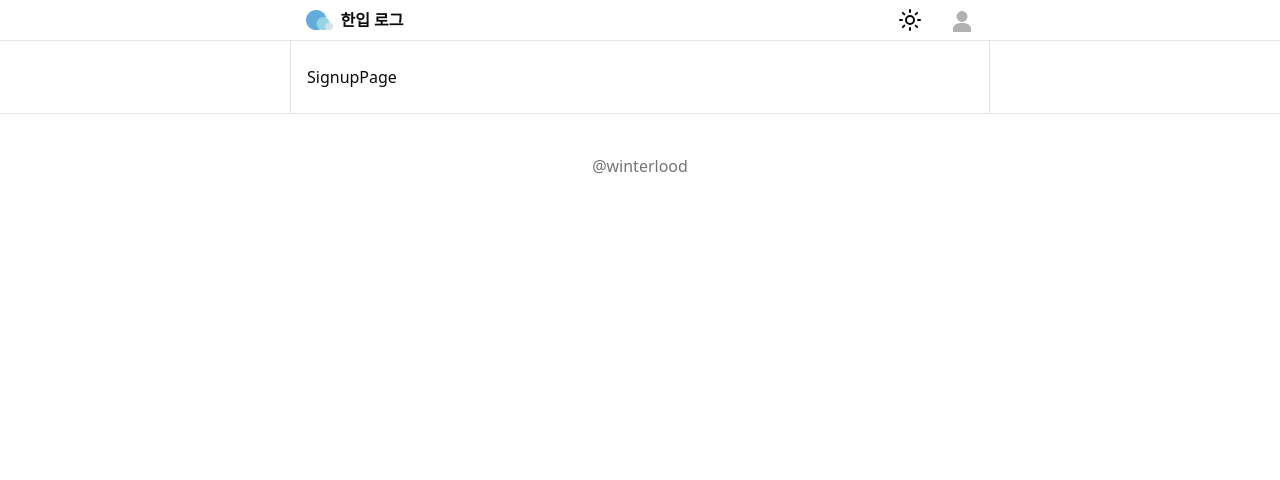
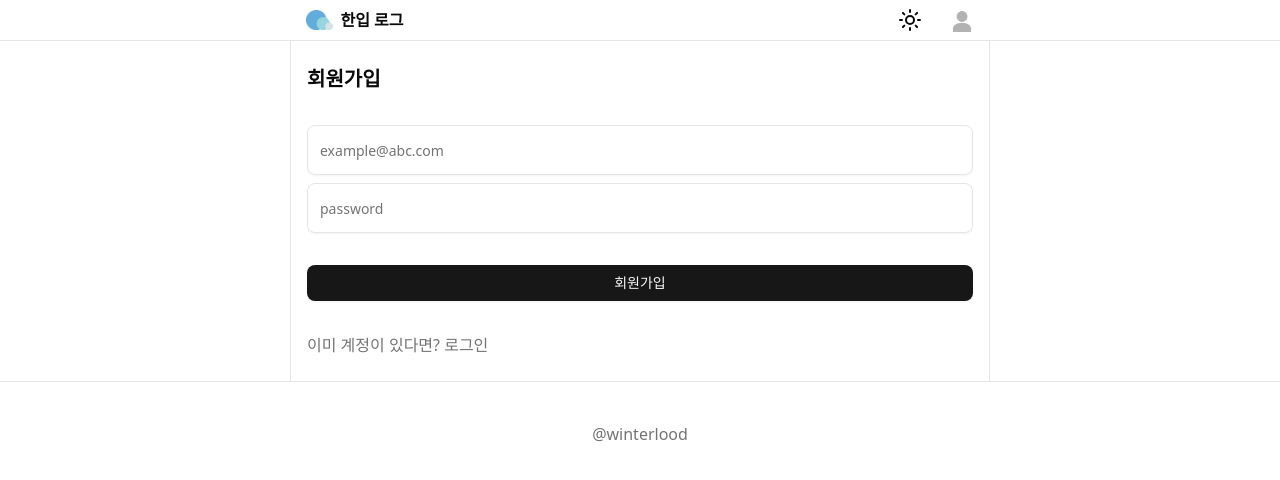
Before and after one commit to steepheno/onebite-log, a React (Vite) app: page /sign-up in a window 1280 px wide. Shown: the top 480 px of the page. Built offline with nearby package versions, Linux system fonts and the light colour scheme; no server answers.

Commit message:
이메일을 통한 회원가입, 로그인 구현

```diff
--- /dev/null
+++ b/src/api/auth.ts
@@ -0,0 +1,33 @@
+import supabase from "@/lib/supabase";
+
+export async function signUp({
+  email,
+  password,
+}: {
+  email: string;
+  password: string;
+}) {
+  const { data, error } = await supabase.auth.signUp({
+    email,
+    password,
+  });
+
+  if (error) throw error;
+  return data;
+}
+
+export async function signInWithPassword({
+  email,
+  password,
+}: {
+  email: string;
+  password: string;
+}) {
+  const { data, error } = await supabase.auth.signInWithPassword({
+    email,
+    password,
+  });
+
+  if (error) throw error;
+  return data;
+}
--- /dev/null
+++ b/src/hooks/mutations/use-sign-in-with-password.ts
@@ -0,0 +1,8 @@
+import { signInWithPassword } from "@/api/auth";
+import { useMutation } from "@tanstack/react-query";
+
+export function useSignInWithPassword() {
+  return useMutation({
+    mutationFn: signInWithPassword,
+  });
+}
--- /dev/null
+++ b/src/hooks/mutations/use-sign-up.ts
@@ -0,0 +1,8 @@
+import { signUp } from "@/api/auth";
+import { useMutation } from "@tanstack/react-query";
+
+export function useSignUp() {
+  return useMutation({
+    mutationFn: signUp,
+  });
+}
--- a/src/pages/sign-in-page.tsx
+++ b/src/pages/sign-in-page.tsx
@@ -1,3 +1,52 @@
-export default function SigninPage() {
-  return <div>SigninPage</div>;
+import { Button } from "@/components/ui/button";
+import { Input } from "@/components/ui/input";
+import { useSignInWithPassword } from "@/hooks/mutations/use-sign-in-with-password";
+import { useState } from "react";
+import { Link } from "react-router";
+
+export default function SignInPage() {
+  const [email, setEmail] = useState("");
+  const [password, setPassword] = useState("");
+
+  const { mutate: signInWithPassword } = useSignInWithPassword();
+
+  const handleSignInWithPassword = () => {
+    if (email.trim() === "") return;
+    if (password.trim() === "") return;
+
+    signInWithPassword({
+      email,
+      password,
+    });
+  };
+
+  return (
+    <div className="flex flex-col gap-8">
+      <div className="text-xl font-bold">로그인</div>
+      <div className="flex flex-col gap-2">
+        <Input
+          value={email}
+          onChange={(e) => setEmail(e.target.value)}
+          className="py-6"
+          type="email"
+          placeholder="example@abc.com"
+        />
+        <Input
+          value={password}
+          onChange={(e) => setPassword(e.target.value)}
+          className="py-6"
+          type="password"
+          placeholder="password"
+        />
+      </div>
+      <div>
+        <Button onClick={handleSignInWithPassword} className="w-full cursor-pointer">로그인</Button>
+      </div>
+      <div>
+        <Link className="text-muted-foreground hover:underline" to={"/sign-up"}>
+          계정이 없으시다면? 회원가입
+        </Link>
+      </div>
+    </div>
+  );
 }
--- a/src/pages/sign-up-page.tsx
+++ b/src/pages/sign-up-page.tsx
@@ -1,3 +1,54 @@
-export default function SignupPage() {
-  return <div>SignupPage</div>;
+import { Button } from "@/components/ui/button";
+import { Input } from "@/components/ui/input";
+import { useSignUp } from "@/hooks/mutations/use-sign-up";
+import { useState } from "react";
+import { Link } from "react-router";
+
+export default function SignUpPage() {
+  const [email, setEmail] = useState("");
+  const [password, setPassword] = useState("");
+
+  const { mutate: signUp } = useSignUp();
+
+  const handleSignUpClick = () => {
+    if (email.trim() === "") return;
+    if (password.trim() === "") return;
+
+    signUp({
+      email,
+      password,
+    });
+  };
+
+  return (
+    <div className="flex flex-col gap-8">
+      <div className="text-xl font-bold">회원가입</div>
+      <div className="flex flex-col gap-2">
+        <Input
+          value={email}
+          onChange={(e) => setEmail(e.target.value)}
+          className="py-6"
+          type="email"
+          placeholder="example@abc.com"
+        />
+        <Input
+          value={password}
+          onChange={(e) => setPassword(e.target.value)}
+          className="py-6"
+          type="password"
+          placeholder="password"
+        />
+      </div>
+      <div>
+        <Button onClick={handleSignUpClick} className="w-full cursor-pointer">
+          회원가입
+        </Button>
+      </div>
+      <div>
+        <Link className="text-muted-foreground hover:underline" to={"/sign-in"}>
+          이미 계정이 있다면? 로그인
+        </Link>
+      </div>
+    </div>
+  );
 }
```
